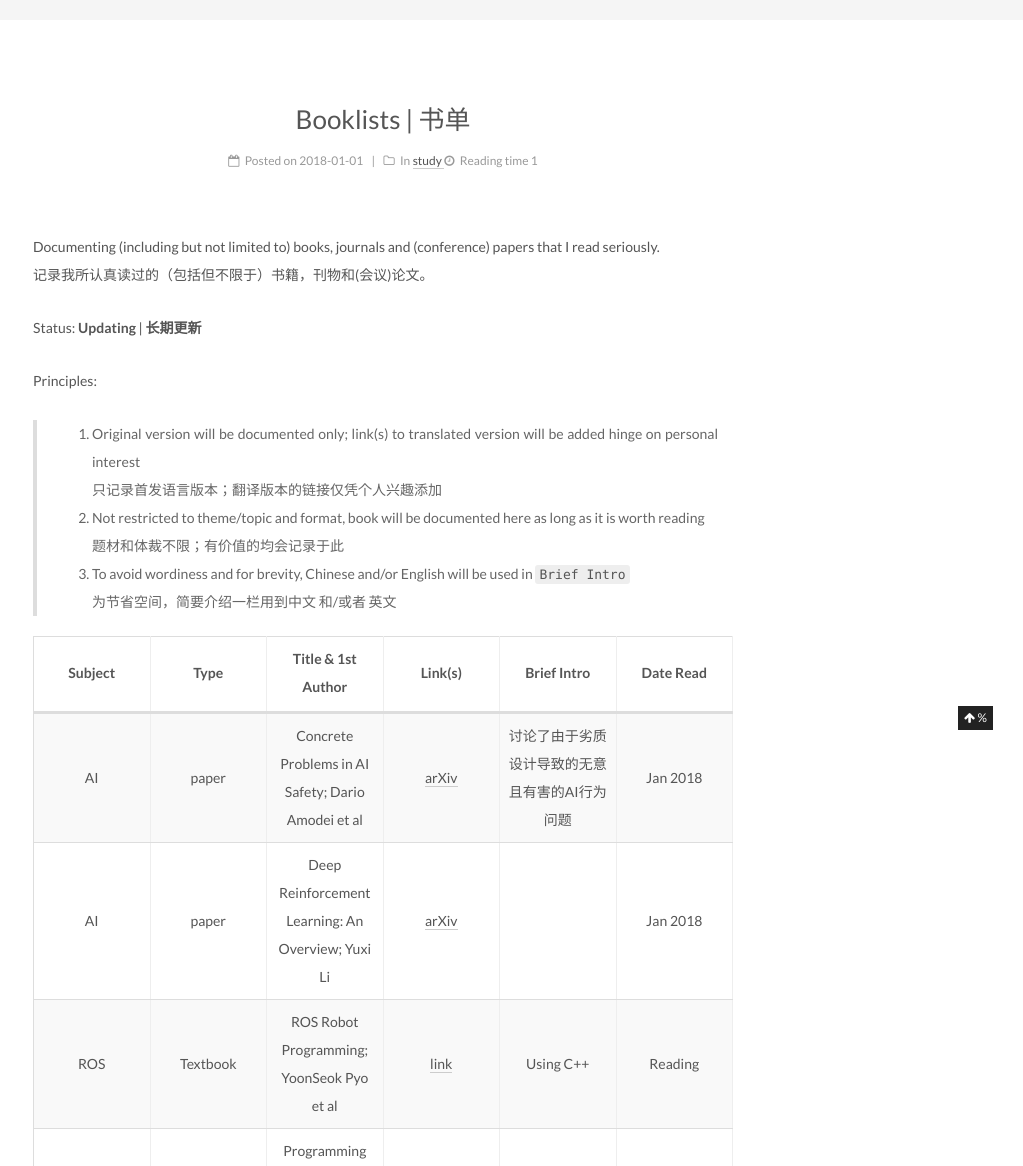
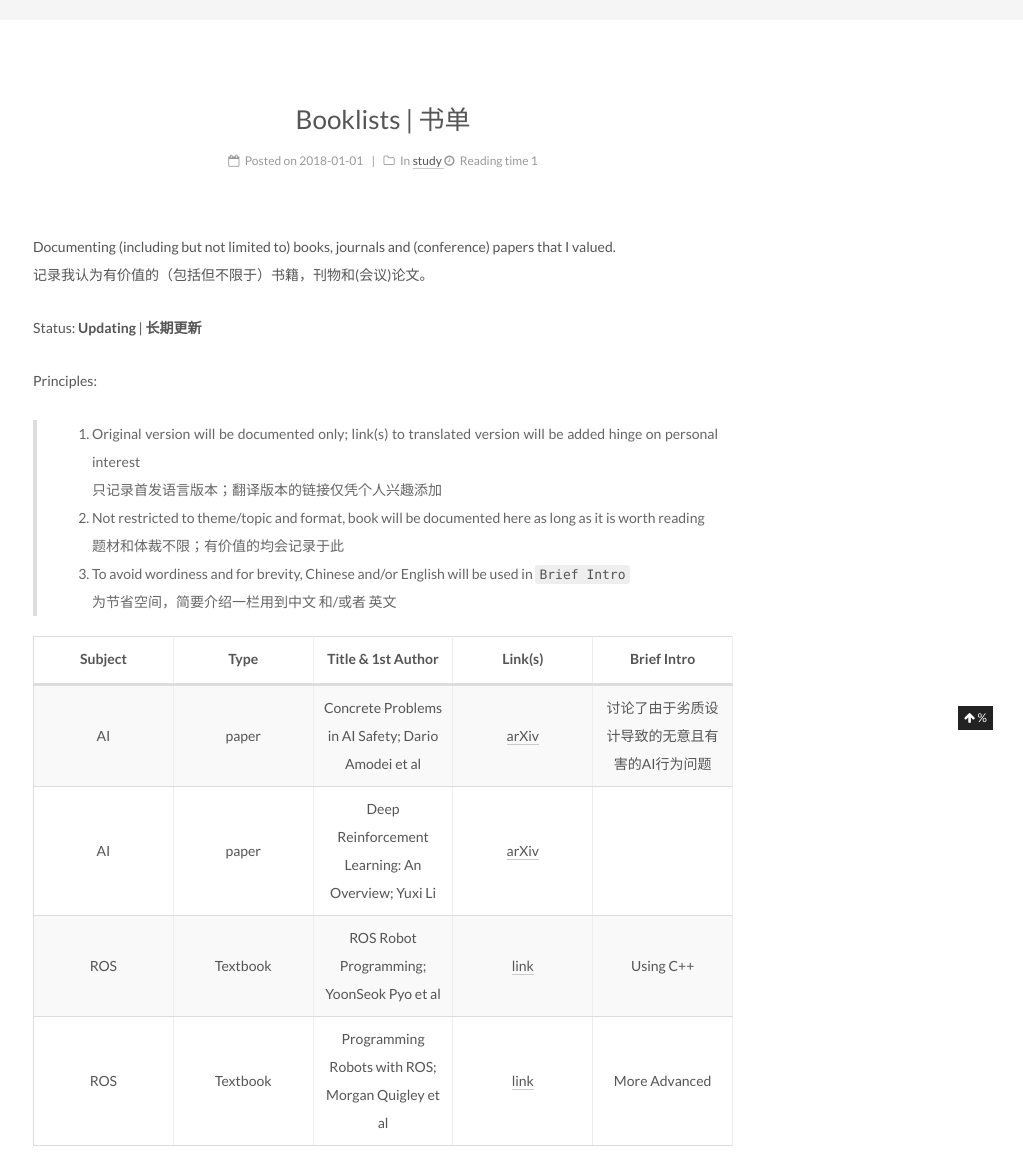
Before and after one commit to pwyq/blog, a Jekyll site: the page built from _posts/2018-01-01-Booklists.md, in a window 1280 px wide. Shown: the part 270-1436 px from the top of the page, without its empty margins (257-1280 px from the left). Built offline with Jekyll 4.4.1, drawn with Linux system fonts in a browser that asks for light colours; grey boxes are pictures that could not be loaded.

Commit message:
[update] ...

```diff
--- a/_posts/2018-01-01-Booklists.md
+++ b/_posts/2018-01-01-Booklists.md
@@ -7,8 +7,8 @@ tags:
     - booklist
 ---
 
-Documenting (including but not limited to) books, journals and (conference) papers that I read seriously.
-记录我所认真读过的（包括但不限于）书籍，刊物和(会议)论文。
+Documenting (including but not limited to) books, journals and (conference) papers that I valued.
+记录我认为有价值的（包括但不限于）书籍，刊物和(会议)论文。
 
 Status: **Updating** \| **长期更新**
 
@@ -21,18 +21,12 @@ Principles:
      为节省空间，简要介绍一栏用到中文 和/或者 英文
 
 
-| Subject | Type | Title & 1st Author | Link(s) | Brief Intro | Date Read |
-|:-------:|:----:|:-----:|:-------:|:-----------:|:---------:|
-| AI | paper | Concrete Problems in AI Safety; Dario Amodei et al | [arXiv][1] | 讨论了由于劣质设计导致的无意且有害的AI行为问题 | Jan 2018 |
-| AI | paper | Deep Reinforcement Learning: An Overview; Yuxi Li | [arXiv][2] | | Jan 2018 |
-| ROS | Textbook | ROS Robot Programming; YoonSeok Pyo et al | [link][3] | Using C++ | Reading |
-| ROS | Textbook | Programming Robots with ROS; Morgan Quigley et al | [link][4] | More Advanced | Reading |
-
-
-
-
-
-
+| Subject | Type | Title & 1st Author | Link(s) | Brief Intro |
+|:-------:|:----:|:------------------:|:-------:|:-----------:|
+| AI | paper | Concrete Problems in AI Safety; Dario Amodei et al | [arXiv][1] | 讨论了由于劣质设计导致的无意且有害的AI行为问题 |
+| AI | paper | Deep Reinforcement Learning: An Overview; Yuxi Li | [arXiv][2] |
+| ROS | Textbook | ROS Robot Programming; YoonSeok Pyo et al | [link][3] | Using C++ |
+| ROS | Textbook | Programming Robots with ROS; Morgan Quigley et al | [link][4] | More Advanced |
 
 
 
```
